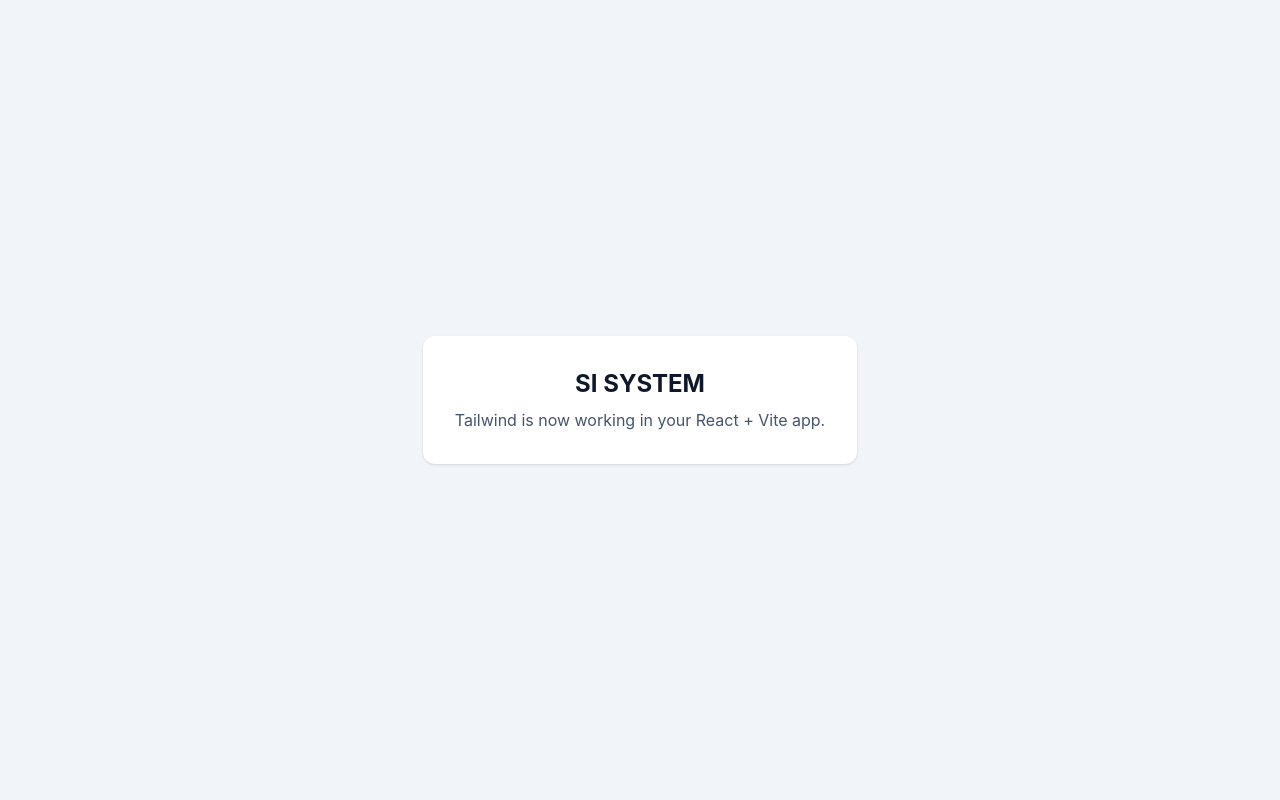
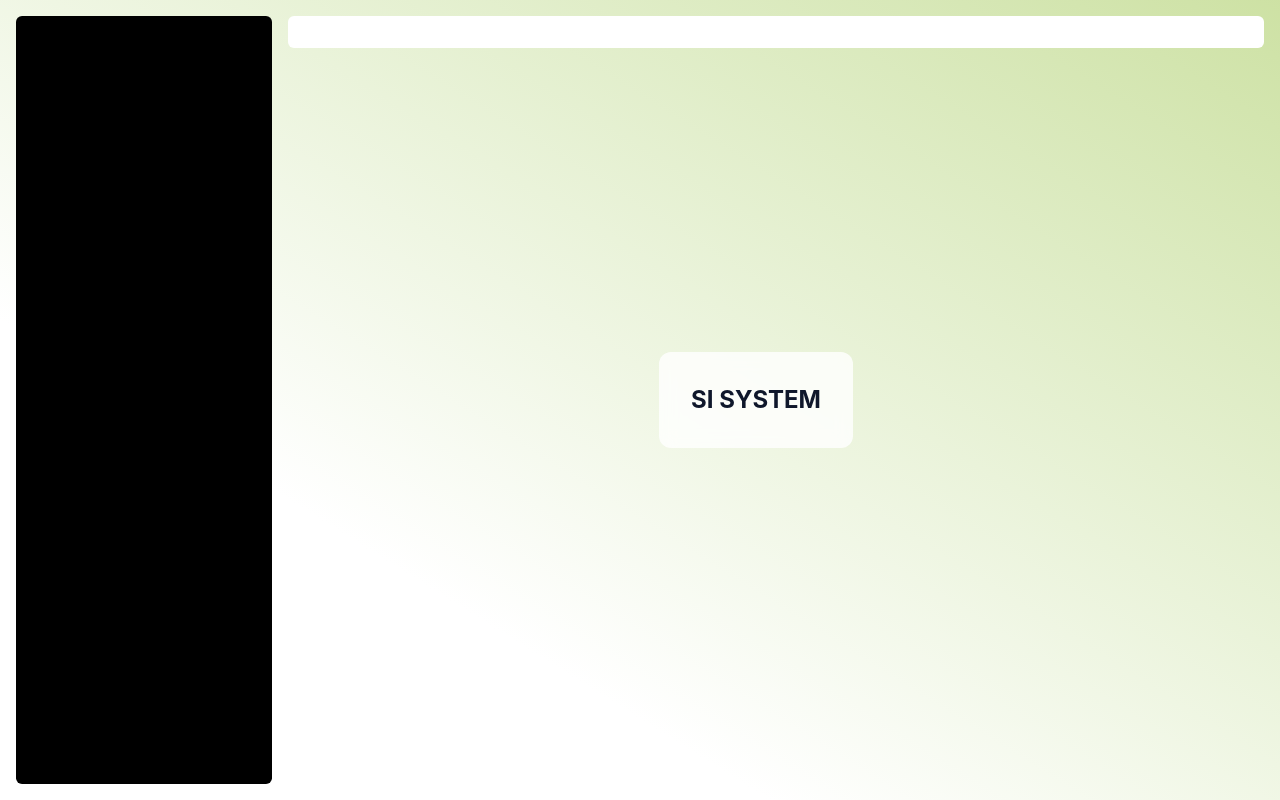
Before and after one commit to Naksu14/Sales-Invoice-System, a React (Vite) app in the folder frontend-si-system/: page / in a window 1280 px wide. Built offline with nearby package versions, Linux system fonts and the light colour scheme.

Commit message:
push components

```diff
--- a/frontend-si-system/package.json
+++ b/frontend-si-system/package.json
@@ -13,6 +13,7 @@
     "@tailwindcss/vite": "^4.2.1",
     "react": "^19.2.0",
     "react-dom": "^19.2.0",
+    "react-router-dom": "^7.13.1",
     "tailwindcss": "^4.2.1"
   },
   "devDependencies": {
--- a/frontend-si-system/src/App.jsx
+++ b/frontend-si-system/src/App.jsx
@@ -1,11 +1,18 @@
+import MainBackground from './components/mainBackground'
+import Sidebar from './components/sidebar'
+import Navbar from './components/navbar'
+
 function App() {
   return (
-    <main className="min-h-screen bg-slate-100 flex items-center justify-center p-6">
-      <div className="rounded-xl bg-white shadow p-8 text-center">
-        <h1 className="text-2xl font-bold text-slate-900">SI SYSTEM</h1>
-        <p className="mt-2 text-slate-600">Tailwind is now working in your React + Vite app.</p>
-      </div>
-    </main>
+    <MainBackground>
+      <Sidebar/>
+      <Navbar/>
+      <main className="min-h-screen pl-64 flex items-center justify-center p-6">
+        <div className="rounded-xl bg-white/80 p-8 text-center backdrop-blur-sm">
+          <h1 className="text-2xl font-bold text-slate-900">SI SYSTEM</h1>
+        </div>
+      </main>
+    </MainBackground>
   )
 }
 
--- /dev/null
+++ b/frontend-si-system/src/components/mainBackground.jsx
@@ -0,0 +1,10 @@
+function MainBackground({ children }) {
+	return (
+		<div className="relative min-h-screen overflow-hidden">
+			<div className="pointer-events-none absolute inset-0 -z-10 bg-gradient-to-tr from-white from-30% to-[#c1da8d]/80 to-100%" />
+			{children}
+		</div>
+	)
+}
+
+export default MainBackground
--- /dev/null
+++ b/frontend-si-system/src/components/navbar.jsx
@@ -0,0 +1,11 @@
+function Navbar({ children }) {
+	return (
+		<aside className="fixed left-72 right-4 top-4 z-50 bg-white text-black rounded-md">
+			<div className="w-full overflow-y-auto p-4">
+				{children}
+			</div>
+		</aside>
+	)
+}
+
+export default Navbar
--- /dev/null
+++ b/frontend-si-system/src/components/sidebar.jsx
@@ -0,0 +1,11 @@
+function Sidebar({ children }) {
+	return (
+		<aside className="fixed left-4 top-4 bottom-4 z-50 w-64 bg-black text-white rounded-md">
+			<div className="h-full overflow-y-auto p-4">
+				{children}
+			</div>
+		</aside>
+	)
+}
+
+export default Sidebar
--- /dev/null
+++ b/frontend-si-system/src/modules/pages/dashboardPage.jsx
@@ -0,0 +1,7 @@
+import React from 'react'
+
+export const dashboardPage = () => {
+  return (
+    <div>dashboardPage</div>
+  )
+}
--- /dev/null
+++ b/frontend-si-system/src/modules/pages/salesInvoicePage.jsx
@@ -0,0 +1,7 @@
+import React from 'react'
+
+export const salesInvoicePage = () => {
+  return (
+    <div>salesInvoicePage</div>
+  )
+}
```
Also changed, not shown: frontend-si-system/src/components/modals/logout.jsx (added), 1 other file (tests, documents, lock files or other folders).
